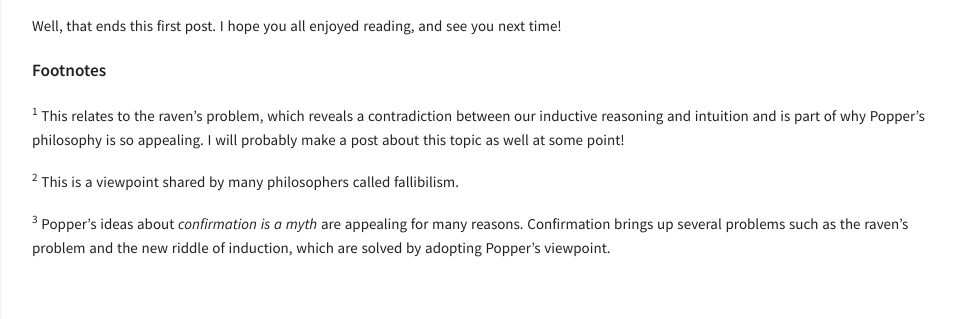
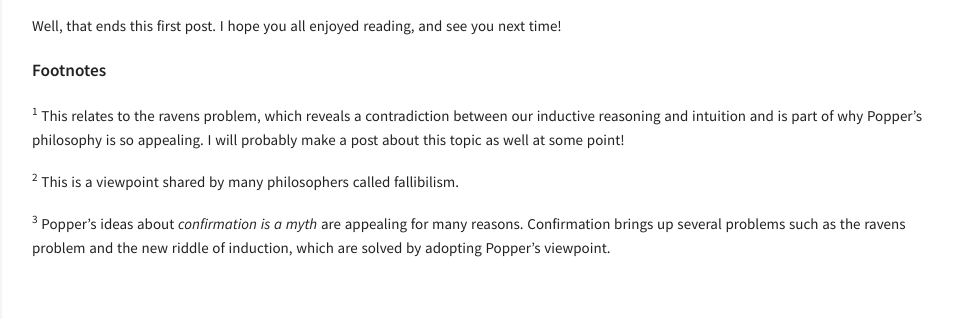
Before and after one commit to d-guo/danielguo.dev_old, a Jekyll site: the page built from _posts/2019-12-16-popper.md, in a window 1280 px wide. Shown: the part 3337-3656 px from the top of the page, without its empty margins (318-1278 px from the left). Built offline with Jekyll 4.4.1, drawn with Linux system fonts in a browser that asks for light colours; comment, search, counter and statistics services are not loaded.

Commit message:
fix raven's to ravens

```diff
--- a/_posts/2019-12-16-popper.md
+++ b/_posts/2019-12-16-popper.md
@@ -76,8 +76,8 @@ Overall, I find Popper's ideas very interesting and fun. I don't think Popper ha
 Well, that ends this first post. I hope you all enjoyed reading, and see you next time!
 
 ##### Footnotes
-<sup>1</sup> This relates to the raven's problem, which reveals a contradiction between our inductive reasoning and intuition and is part of why Popper's philosophy is so appealing. I will probably make a post about this topic as well at some point!
+<sup>1</sup> This relates to the ravens problem, which reveals a contradiction between our inductive reasoning and intuition and is part of why Popper's philosophy is so appealing. I will probably make a post about this topic as well at some point!
 
 <sup>2</sup> This is a viewpoint shared by many philosophers called fallibilism.
 
-<sup>3</sup> Popper's ideas about *confirmation is a myth* are appealing for many reasons. Confirmation brings up several problems such as the raven's problem and the new riddle of induction, which are solved by adopting Popper's viewpoint.
+<sup>3</sup> Popper's ideas about *confirmation is a myth* are appealing for many reasons. Confirmation brings up several problems such as the ravens problem and the new riddle of induction, which are solved by adopting Popper's viewpoint.
```
